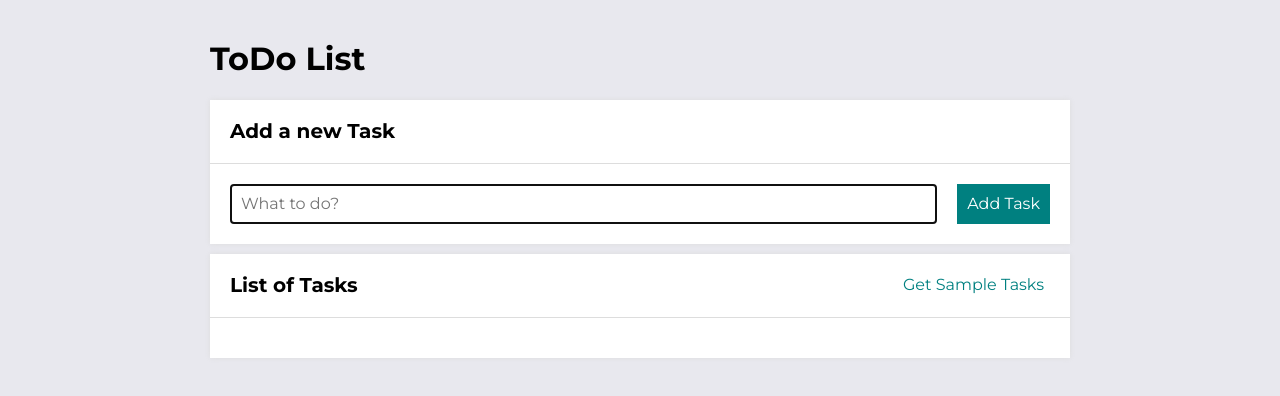
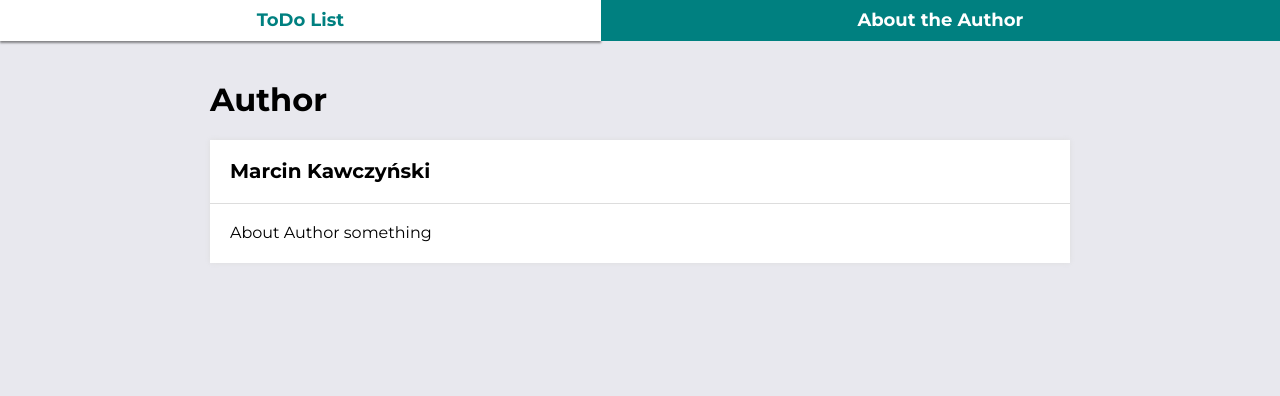
Before and after one commit to TheRitual/Simple-Todo-List, a React (Create React App) app: page /#/author in a window 1280 px wide. Shown: the top 396 px of the page. Built offline with nearby package versions, Linux system fonts and the light colour scheme.

Commit message:
Created Menu Component and moved root saga to src directory

```diff
--- a/src/App.js
+++ b/src/App.js
@@ -1,5 +1,23 @@
+import { Switch, Route, HashRouter, Redirect } from "react-router-dom";
+import Author from "./features/author/Author";
+import Menu from "./common/menu/Menu";
 import Tasks from "./features/tasks/Tasks";
 
-const App = () => <Tasks/>;
+const App = () => (
+    <HashRouter>
+        <Menu />
+        <Switch>
+            <Route path="/tasks">
+                <Tasks />
+            </Route>
+            <Route path="/author">
+                <Author />
+            </Route>
+            <Route path="/">
+                <Redirect to="/tasks" />
+            </Route>
+        </Switch>
+    </HashRouter>
+);
 
 export default App;
--- /dev/null
+++ b/src/common/menu/Menu.js
@@ -0,0 +1,14 @@
+import { Link } from 'react-router-dom';
+import { LinkItem, LinkList } from './styled';
+
+const Menu = () => (
+    <nav>
+        <LinkList>
+            <LinkItem> <Link to="/tasks">ToDo List</Link> </LinkItem>
+            <LinkItem> <Link to="/author">About the Author</Link> </LinkItem>
+        </LinkList>
+    </nav>
+);
+
+
+export default Menu;
--- /dev/null
+++ b/src/common/menu/styled.js
@@ -0,0 +1,34 @@
+import styled from "styled-components";
+
+export const LinkList = styled.ul`
+    display: flex;
+    list-style: none;
+    padding: 0;
+    margin: 0;
+    font-size: 18px;
+    border: 0px;
+    background-color: #FFF;
+    width: 100%;
+`;
+
+export const LinkItem = styled.li`
+    flex-grow: 1;
+    text-align: center;
+    & a{
+        display: block;
+        padding: 10px;
+        background-color: rgb(0,128,128);
+        color: #FFF;
+        text-decoration: none;
+        font-weight: 700;
+        transition: 0.2s;
+    }
+
+    & a:hover{
+        background-color: #FFF;
+        color: rgb(0,128,128);
+        text-decoration: none;
+        font-weight: 700;
+        box-shadow: 0 2px 2px rgba(31, 31, 31, 0.5);
+    }
+`;
--- /dev/null
+++ b/src/features/author/Author.js
@@ -0,0 +1,13 @@
+import { Container } from "../../common/Container/styled";
+import Header from "../../common/Header";
+import Section from "../../common/Section";
+
+const Author = () => (
+    <Container>
+        <Header title="Author" />
+        <Section title="Marcin Kawczyński" body={<>About Author something</>} />
+    </Container>
+);
+
+
+export default Author;
--- a/src/features/tasks/rootSaga.js
+++ b/src/rootSaga.js
@@ -1,5 +1,5 @@
 import { all } from "@redux-saga/core/effects";
-import { tasksSaga } from "./tasksSaga";
+import { tasksSaga } from "./features/tasks/tasksSaga";
 
 function* rootSaga () {
     yield all([
--- a/src/store.js
+++ b/src/store.js
@@ -1,7 +1,7 @@
 import { configureStore } from "@reduxjs/toolkit";
 import createSagaMiddleware from "@redux-saga/core";
 import tasksReducer from "./features/tasks/tasksSlice";
-import rootSaga from "./features/tasks/rootSaga";
+import rootSaga from "./rootSaga";
 
 const sagaMiddleware = createSagaMiddleware();
 
```
